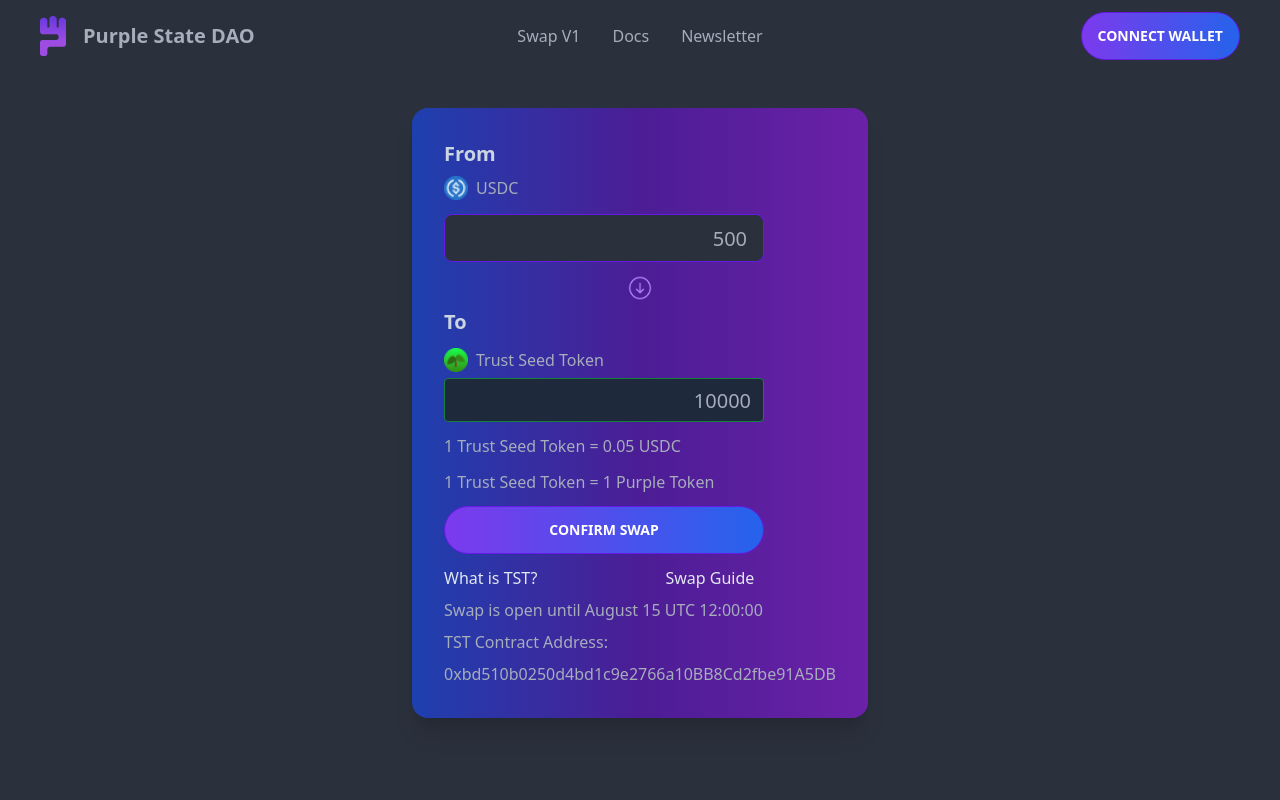
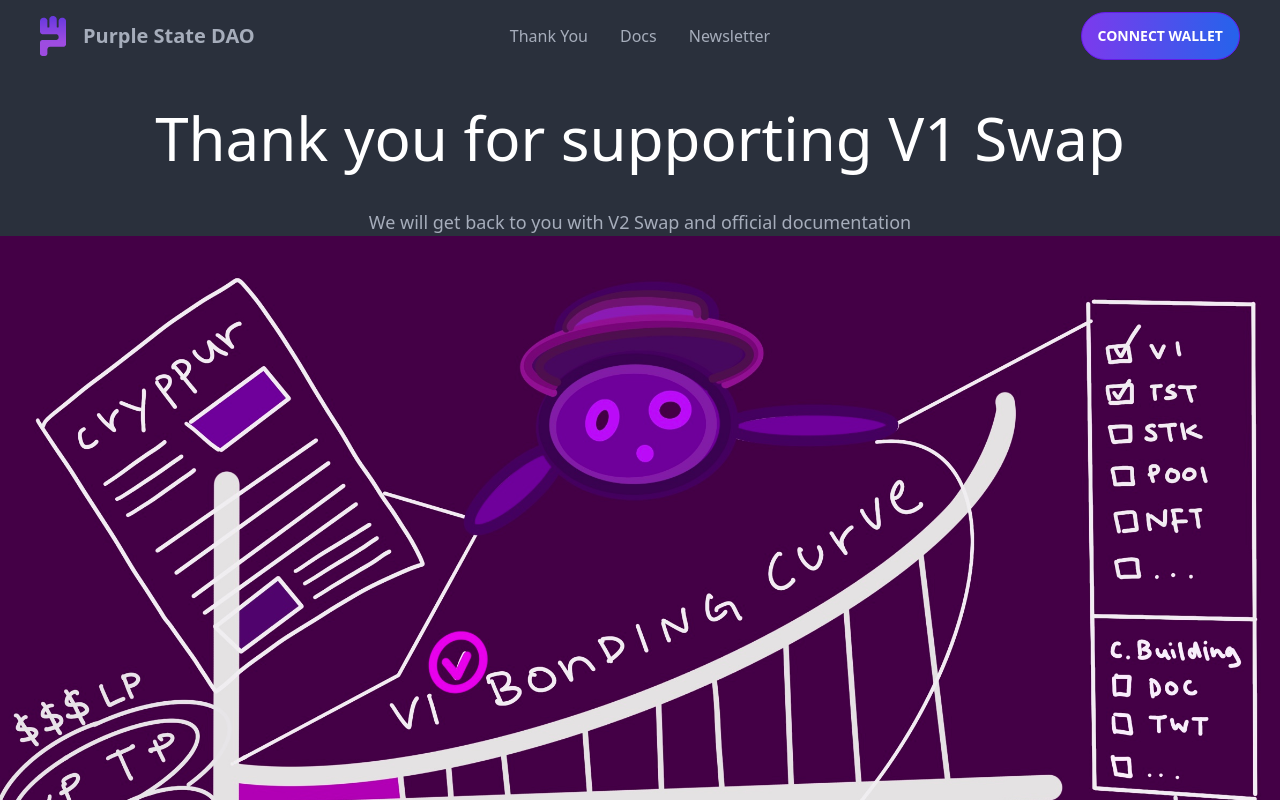
Before and after one commit to designerbjk/purple_state_dao, a Next.js app: page / in a window 1280 px wide. Shown: the top 800 px of the page. Built offline with nearby package versions, Linux system fonts and the light colour scheme.

Commit message:
Thankyou

```diff
--- a/pages/index.js
+++ b/pages/index.js
@@ -1,6 +1,7 @@
 import Head from "next/head";
 import Nav from "./nav";
-import Swap from "./swap";
+
+import Thankyou from "./thankyou";
 
 export default function Home() {
   return (
@@ -10,7 +11,7 @@ export default function Home() {
         <meta name="viewport" content="initial-scale=1.0, width=device-width" />
       </Head>
       <Nav />
-      <Swap />
+      <Thankyou />
     </div>
   );
 }
--- a/pages/nav.js
+++ b/pages/nav.js
@@ -15,7 +15,7 @@ export default function Nav() {
           <ul className="menu menu-horizontal p-0">
             <li>
               <Link href="/">
-                <a>Swap V1</a>
+                <a>Thank You</a>
               </Link>
             </li>
             <li>
--- /dev/null
+++ b/pages/thankyou.js
@@ -0,0 +1,18 @@
+import Image from "next/image";
+import thankyou from "../public/thankyou.jpg";
+
+export default function Thankyou() {
+  return (
+    <div>
+      <div className="text-6xl text-center text-white mb-10 mt-10">
+        Thank you for supporting V1 Swap
+      </div>
+      <div className="text-center text-lg">
+        We will get back to you with V2 Swap and official documentation
+      </div>
+      <div>
+        <Image src={thankyou} alt="thankyou" />
+      </div>
+    </div>
+  );
+}
```
Also changed, not shown: public/thankyou.jpg (added).
